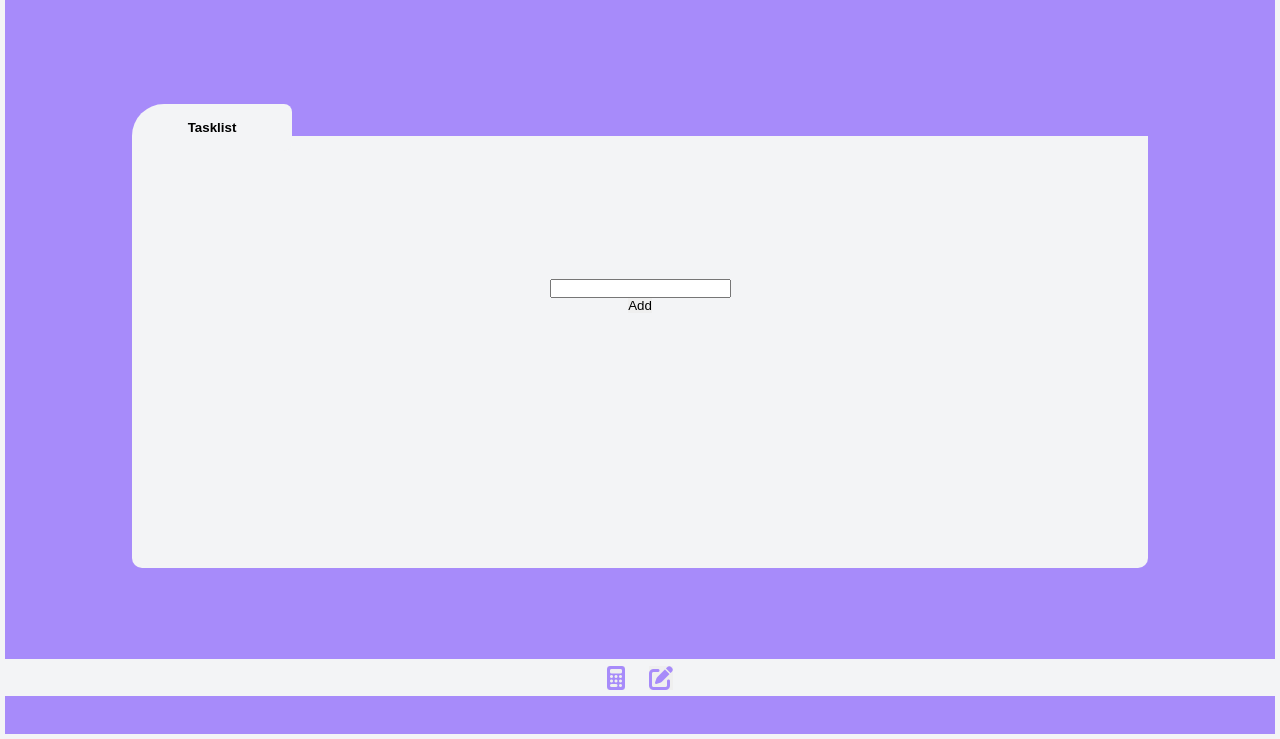
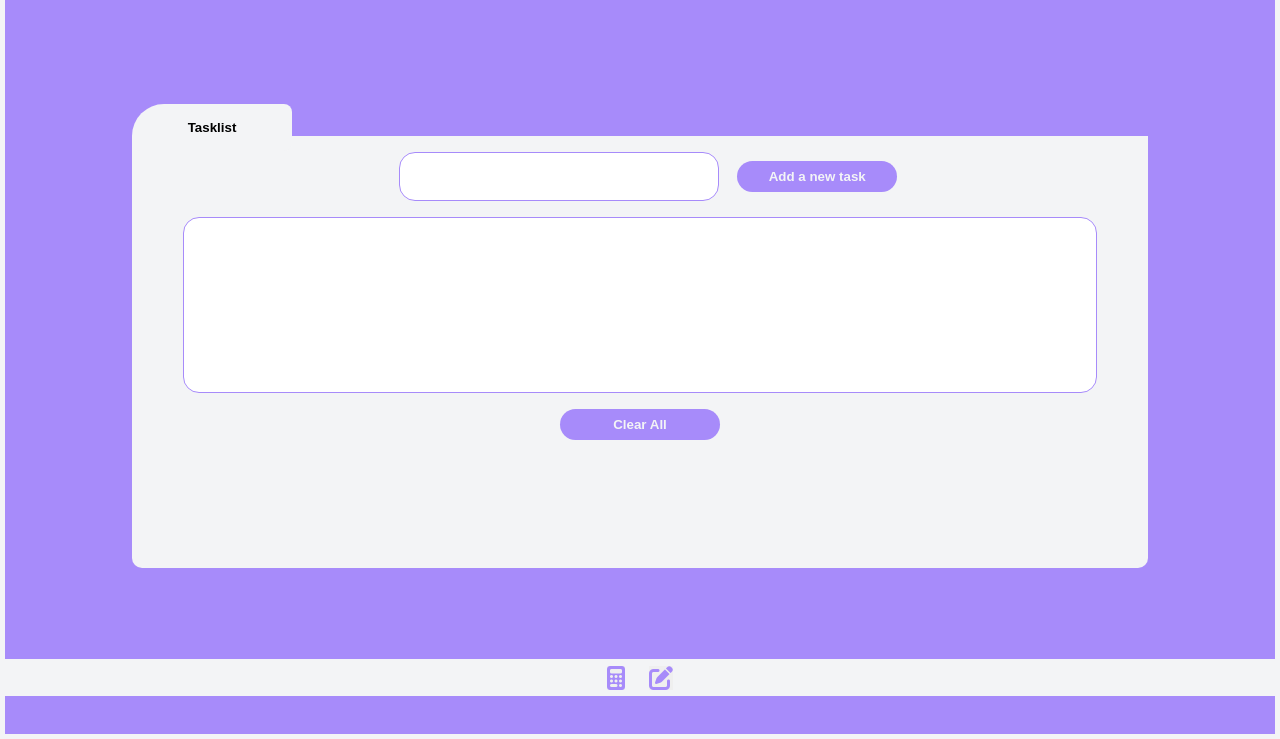
Before and after one commit to lucasberenger/MYLE-Web, a plain HTML site: page src/index.html in a window 1280 px wide. Both pictures are taken after a click on the button "Start". Shown: the part 61-800 px from the top of the page. Drawn offline with Linux system fonts and the light colour scheme; a web font is replaced by a local one.

Commit message:
add more style to the tasklist and initials js funcionalities

```diff
--- a/src/index.html
+++ b/src/index.html
@@ -31,8 +31,14 @@
             <div id="tasklist">
               <button id="tasklist-tab">Tasklist</button>
               <div id="tasklist-content">
-                <input id="tasklist-text" />
-                <button type="button" id="tasklist-add">Add</button>
+                <form>
+                  <input id="tasklist-input" />
+                  <button type="button" id="tasklist-add">Add a new task</button>
+                </form>
+                <div id="tasklist-output">
+                  <ul id="tasklist-output-area"></ul>
+                </div>
+                <button id="tasklist-clearall">Clear All</button>
               </div>
             </div>
             <!-- Finances -->
--- a/src/sass/style.scss
+++ b/src/sass/style.scss
@@ -286,8 +286,43 @@ main {
     background: $primary-gray;
     display: flex;
     flex-direction: column;
-    justify-content: center;
+    justify-content: flex-start;
     align-items: center;
+}
+
+#tasklist-input {
+    width: 20rem;
+    margin: 1rem;
+    padding: 1rem;
+    border: 1px solid $primary-violet;
+    border-radius: 1rem;
+}
+
+// default settings for buttons
+@mixin button-theme {
+    width: 10rem;
+    padding: 0.5rem;
+    border-radius: 2rem;
+    background: $primary-violet;
+    color: $primary-gray;
+    font-weight: bold;
+}
+
+#tasklist-add {
+   @include button-theme;
+}
+
+#tasklist-output {
+    height: 20rem;
+    width: 90%;
+    background: #fff;
+    border: 1px solid $primary-violet;
+    border-radius: 1rem;
+}
+
+#tasklist-clearall {
+    @include button-theme;
+    margin: 1rem;
 }
 
 
--- a/src/scripts/index.js
+++ b/src/scripts/index.js
@@ -12,6 +12,10 @@ const closeWindow = document.getElementById('notepad-close-window') // Close win
 const notepadText = document.getElementById('notepad-text-input') // Text area
 const copyText = document.getElementById('copy-text') // Copy text button
 const clearText = document.getElementById('clear-text') // Clear text button
+// tasklist vars
+const newTask = document.getElementById('tasklist-input') // Tasklist input area
+const tasklist = document.getElementById('tasklist-output-area')// tasklist output
+const addTask = document.getElementById('tasklist-add') // tasklist add button
 
 // Start App / quit App
 
@@ -136,3 +140,12 @@ document.addEventListener('mouseup', () => {
     isDragging = false
     notepad.style.cursor = 'grab'
 })
+
+// Tasklist
+function addNewTask() {
+    tasklist.innerHTML += `<li>${newTask.value}</li>`
+}
+
+addTask.addEventListener('click', () => {
+    addNewTask()
+})
```
Also changed, not shown: src/sass/style.css, 1 other file.
